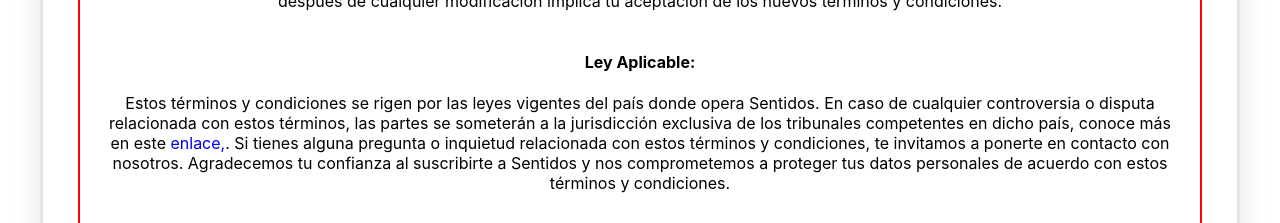
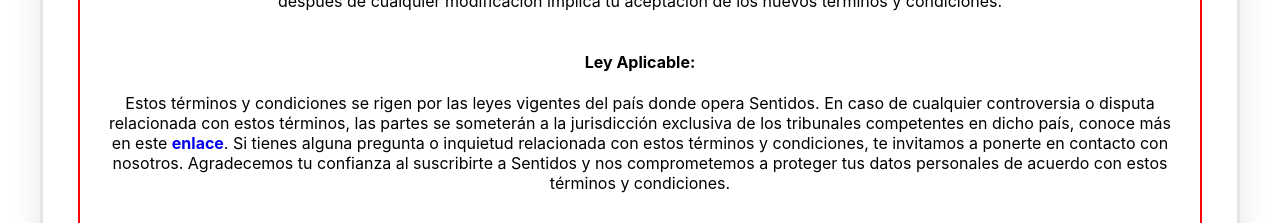
Before and after one commit to Xantino1997/sentidos-blog, a React (Create React App) app in the folder client/: page /term in a window 1280 px wide. Shown: the part 1240-1463 px from the top of the page. Built offline with nearby package versions, Linux system fonts and the light colour scheme; no server answers; a web font is replaced by a local one.

Commit message:
Update Term.js

```diff
--- a/client/src/Term.js
+++ b/client/src/Term.js
@@ -33,7 +33,7 @@ export default function Term() {
                 <br></br>
                 <h4>Ley Aplicable:</h4>
                 Estos términos y condiciones se rigen por las leyes vigentes del país donde opera Sentidos. En caso de cualquier controversia o disputa relacionada con estos términos, las partes se someterán a la jurisdicción exclusiva de los tribunales competentes en dicho país,
-                conoce más en este <a target="_blank" href="https://www.argentina.gob.ar/justicia/convosenlaweb/situaciones/porque-es-importante-leer-los-terminos-y-condiciones-de-una-pagina-en-internet-o-aplicacion">enlace,</a>.
+                conoce más en este <a target="_blank" href="https://www.argentina.gob.ar/justicia/convosenlaweb/situaciones/porque-es-importante-leer-los-terminos-y-condiciones-de-una-pagina-en-internet-o-aplicacion"><b>enlace</b></a>.
 
                 Si tienes alguna pregunta o inquietud relacionada con estos términos y condiciones, te invitamos a ponerte en contacto con nosotros. Agradecemos tu confianza al suscribirte a Sentidos y nos comprometemos a proteger tus datos personales de acuerdo con estos términos y condiciones.</p>
         </div>
```
